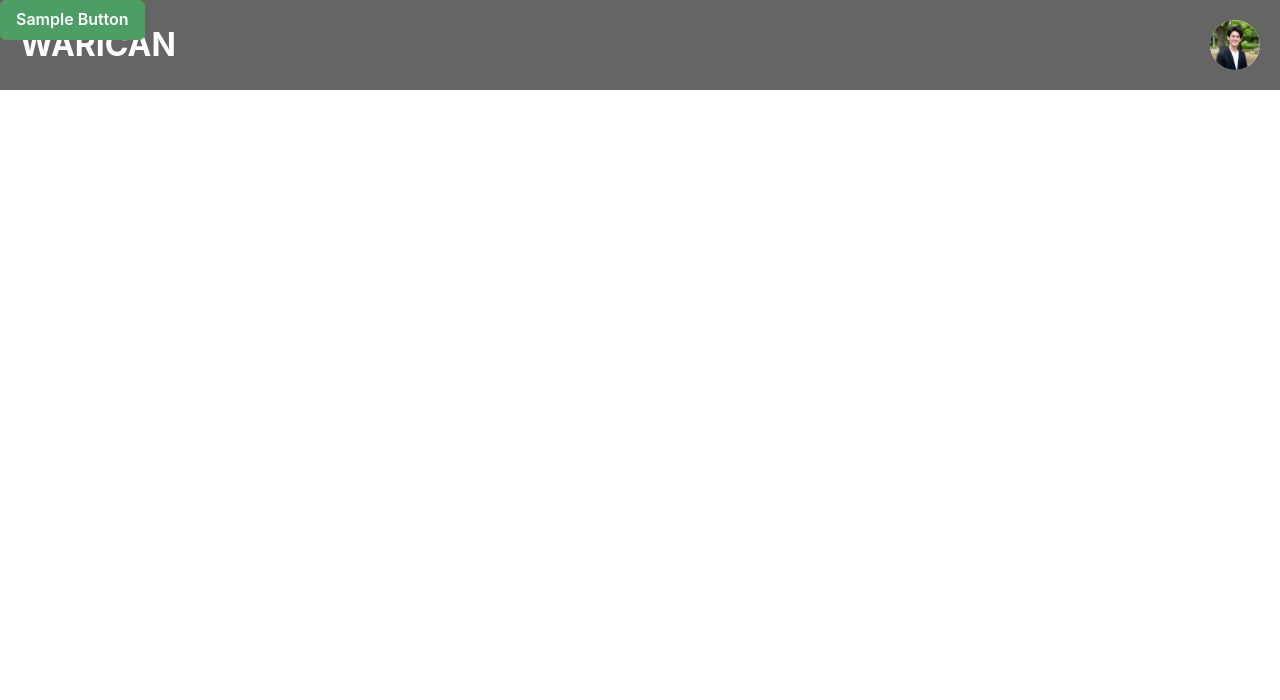
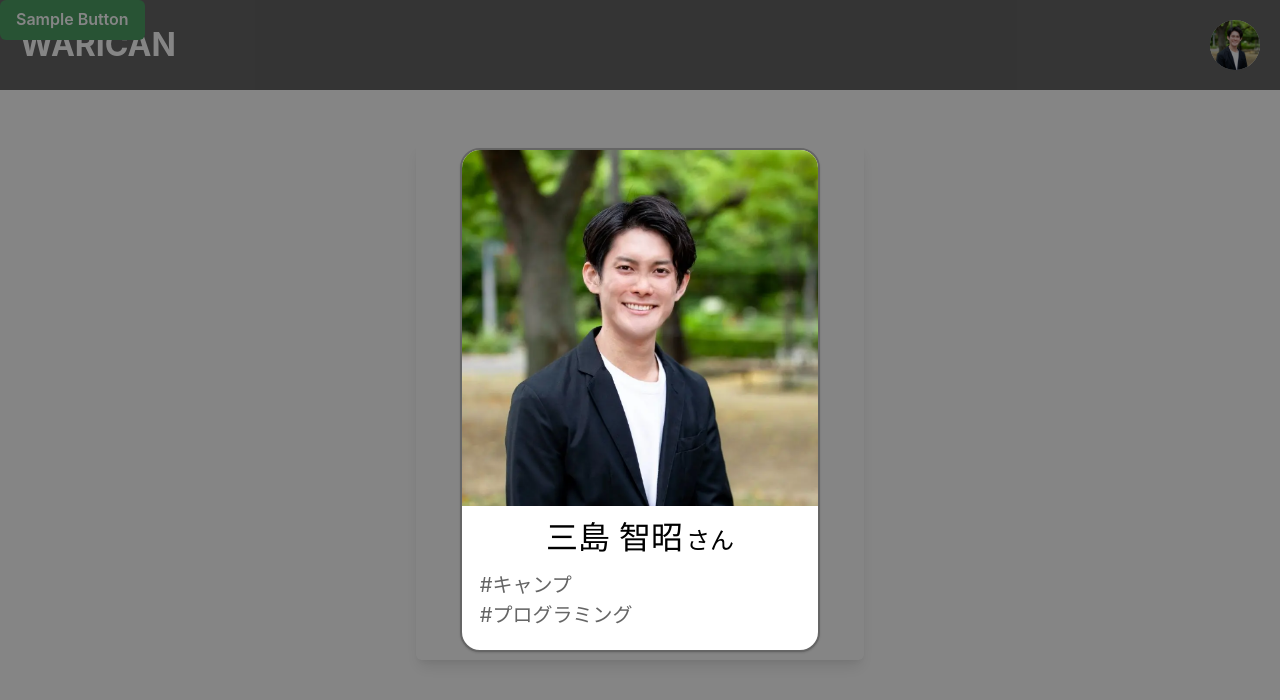
Before and after one commit to CityBear3/WariCan, a Next.js app in the folder frontend/: page / in a window 1280 px wide. Both pictures are taken after a click on the button 1235 px from the left and 45 px from the top of the page. Shown: the top 700 px of the page. Built offline with nearby package versions, Linux system fonts and the light colour scheme.

Commit message:
profile modalを追加

```diff
--- a/frontend/src/app/app.tsx
+++ b/frontend/src/app/app.tsx
@@ -2,6 +2,8 @@
 
 import { ReactNode } from "react";
 import { Header } from "./header";
+import { ProfileModal } from "@/components/modal/ProfileModal";
+import { useDisclosure } from "@chakra-ui/react";
 
 type Props = {
   children: ReactNode;
@@ -14,9 +16,14 @@ const user = {
   tag: "#キャンプ\n#プログラミング",
 };
 
-export const App: React.FC<Props> = ({ children }) => (
-  <>
-    <Header user={user} onProfileToggle={() => alert("toggle")} />
-    {children}
-  </>
-);
+export const App: React.FC<Props> = ({ children }) => {
+  const { isOpen, onOpen, onClose } = useDisclosure();
+
+  return (
+    <>
+      <Header user={user} onProfileOpen={onOpen} />
+      {children}
+      <ProfileModal user={user} isOpen={isOpen} onClose={onClose} />
+    </>
+  );
+};
--- a/frontend/src/app/header.tsx
+++ b/frontend/src/app/header.tsx
@@ -7,7 +7,7 @@ import { Box, Button, HStack } from "@chakra-ui/react";
 
 type Props = {
   user: UserModel;
-  onProfileToggle: () => void;
+  onProfileOpen: () => void;
 };
 
 const headerProps = {
@@ -22,11 +22,11 @@ const logoProps = {
   color: "white",
 };
 
-export const Header: React.FC<Props> = ({ user, onProfileToggle }) => (
+export const Header: React.FC<Props> = ({ user, onProfileOpen }) => (
   <Box position="fixed" {...headerProps}>
     <HStack height="50px" alignContent="center" justifyContent="space-between">
       <Logo {...logoProps} />
-      <UserImageButton user={user} onClick={onProfileToggle} />
+      <UserImageButton user={user} onClick={onProfileOpen} />
     </HStack>
   </Box>
 );
--- /dev/null
+++ b/frontend/src/components/modal/ProfileModal.tsx
@@ -0,0 +1,39 @@
+"use client";
+
+import { UserModel } from "@/domain/user";
+import {
+  Modal,
+  ModalOverlay,
+  ModalContent,
+  ModalBody,
+  HStack,
+} from "@chakra-ui/react";
+import { Profile } from "../user/Profile";
+
+type Props = {
+  user: UserModel;
+  isOpen: boolean;
+  onClose: () => void;
+};
+
+const contentProps = {
+  bg: "transparent",
+  margin: "auto",
+};
+
+export const ProfileModal: React.FC<Props> = ({ user, isOpen, onClose }) => {
+  return (
+    <>
+      <Modal isOpen={isOpen} onClose={onClose}>
+        <ModalOverlay />
+        <ModalContent {...contentProps}>
+          <ModalBody>
+            <HStack justifyContent="center">
+              <Profile user={user} />
+            </HStack>
+          </ModalBody>
+        </ModalContent>
+      </Modal>
+    </>
+  );
+};
--- a/frontend/src/components/user/Profile.tsx
+++ b/frontend/src/components/user/Profile.tsx
@@ -3,13 +3,14 @@ import { NormalCard } from "../layout/NormalCard";
 import { Box, CardBody, Image, VStack } from "@chakra-ui/react";
 import { UserName } from "./UserName";
 import { TagText } from "@/components/text/TagText";
+import { ComponentProps } from "react";
 
 type Props = {
   user: UserModel;
 };
 
 const cardProps = {
-  width: "420px",
+  width: "90%",
   paddingBottom: "20px",
 };
 
```
